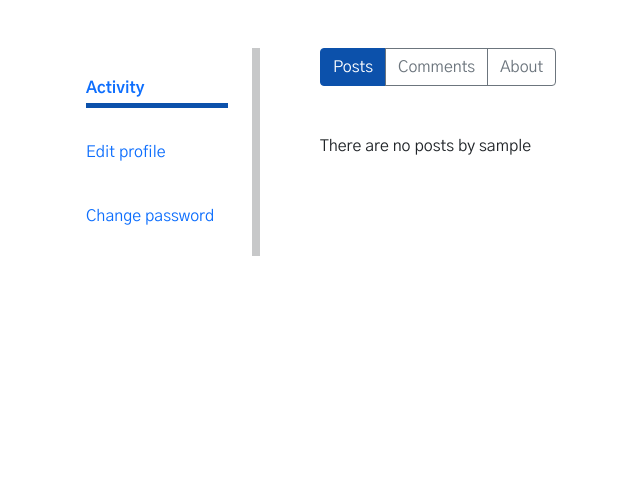
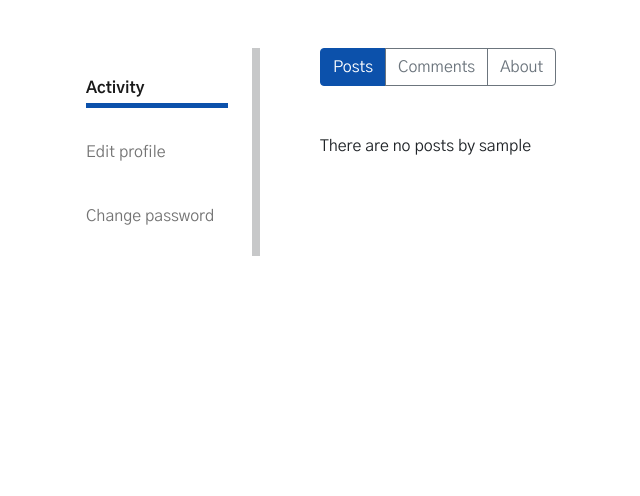
Before and after one commit to sejungkwak/krie, a Django app: page /users/profile/1/activity/posts/ in a window 1280 px wide. Shown: the part 182-678 px from the top of the page, without its empty margins (8-648 px from the left). Run offline with Django 3.2, Linux system fonts and the light colour scheme; the visitor is signed in with stand-in values (Sample User, id 1); data comes from the database, SQL or seed files in the repository; data that the repository does not hold is empty; some libraries are stand-ins or nearby versions.

Commit message:
mod: Add navbar-light to nav tag on profile page

```diff
--- a/templates/account/password_change.html
+++ b/templates/account/password_change.html
@@ -24,7 +24,7 @@
         </div>
     </div>
     <div class="row mt-5 justify-content-lg-between">
-        <nav class="navbar col-2 d-none d-lg-block">
+        <nav class="navbar navbar-light col-2 d-none d-lg-block">
             <ul class="profile-nav navbar-nav flex-column gap-4">
                 <li class="nav-item"><a class="nav-link"
                     href="{% url 'read_profile_posts' pk=request.user.pk %}">{% trans "Activity" %}</a>
--- a/templates/base.html
+++ b/templates/base.html
@@ -85,7 +85,7 @@
                 </div>
                 {% else %}
                 <div class="btn-group my-2">
-                    <a class="btn btn-outline-success btn-hover__green" href="{% url 'account_login' %}">{% trans "Sign in" %}</a>
+                    <a class="btn btn-outline-success" href="{% url 'account_login' %}">{% trans "Sign in" %}</a>
                     <a class="btn btn-success btn-fill__green" href="{% url 'account_signup' %}">{% trans "Sign up" %}</a>
                 </div>
                 {% endif %}
--- a/templates/users/read_profile.html
+++ b/templates/users/read_profile.html
@@ -35,7 +35,7 @@
     </header>
     <div class="row mt-1 mt-md-4 mt-lg-5">
         {% if request.user == profile.user %}
-        <nav class="navbar col-2 d-none d-lg-block">
+        <nav class="navbar navbar-light col-2 d-none d-lg-block">
             <ul class="profile-nav navbar-nav flex-column gap-4">
                 <li class="nav-item"><a class="nav-link active"
                     href="{% url 'read_profile_posts' pk=request.user.pk %}">{% trans "Activity" %}</a>
--- a/templates/users/read_profile_comments.html
+++ b/templates/users/read_profile_comments.html
@@ -35,7 +35,7 @@
     </header>
     <div class="row mt-1 mt-md-4 mt-lg-5">
         {% if request.user == profile.user %}
-        <nav class="navbar col-2 d-none d-lg-block">
+        <nav class="navbar navbar-light col-2 d-none d-lg-block">
             <ul class="profile-nav navbar-nav flex-column gap-4">
                 <li class="nav-item"><a class="nav-link active"
                     href="{% url 'read_profile_posts' pk=request.user.pk %}">{% trans "Activity" %}</a>
--- a/templates/users/read_profile_posts.html
+++ b/templates/users/read_profile_posts.html
@@ -1,7 +1,6 @@
 {% extends 'base.html' %}
 {% load static %}
 {% load i18n %}
-{% load crispy_forms_tags %}
 {% block head_title %}
     {% if request.user == profile.user %}
         {% trans "Your profile" %}
@@ -36,7 +35,7 @@
     </header>
     <div class="row mt-1 mt-md-4 mt-lg-5">
         {% if request.user == profile.user %}
-        <nav class="navbar col-2 d-none d-lg-block">
+        <nav class="navbar navbar-light col-2 d-none d-lg-block">
             <ul class="profile-nav navbar-nav flex-column gap-4">
                 <li class="nav-item"><a class="nav-link active"
                     href="{% url 'read_profile_posts' pk=request.user.pk %}">{% trans "Activity" %}</a>
```
